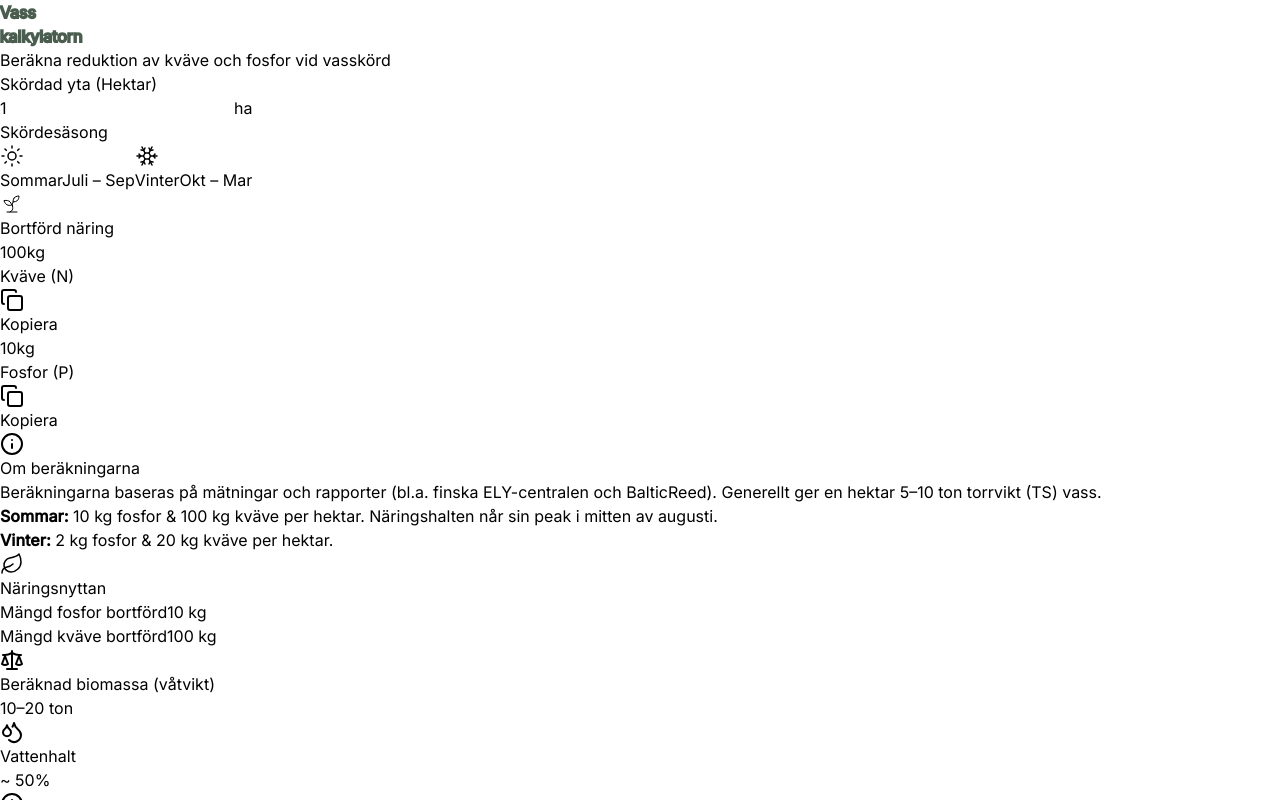
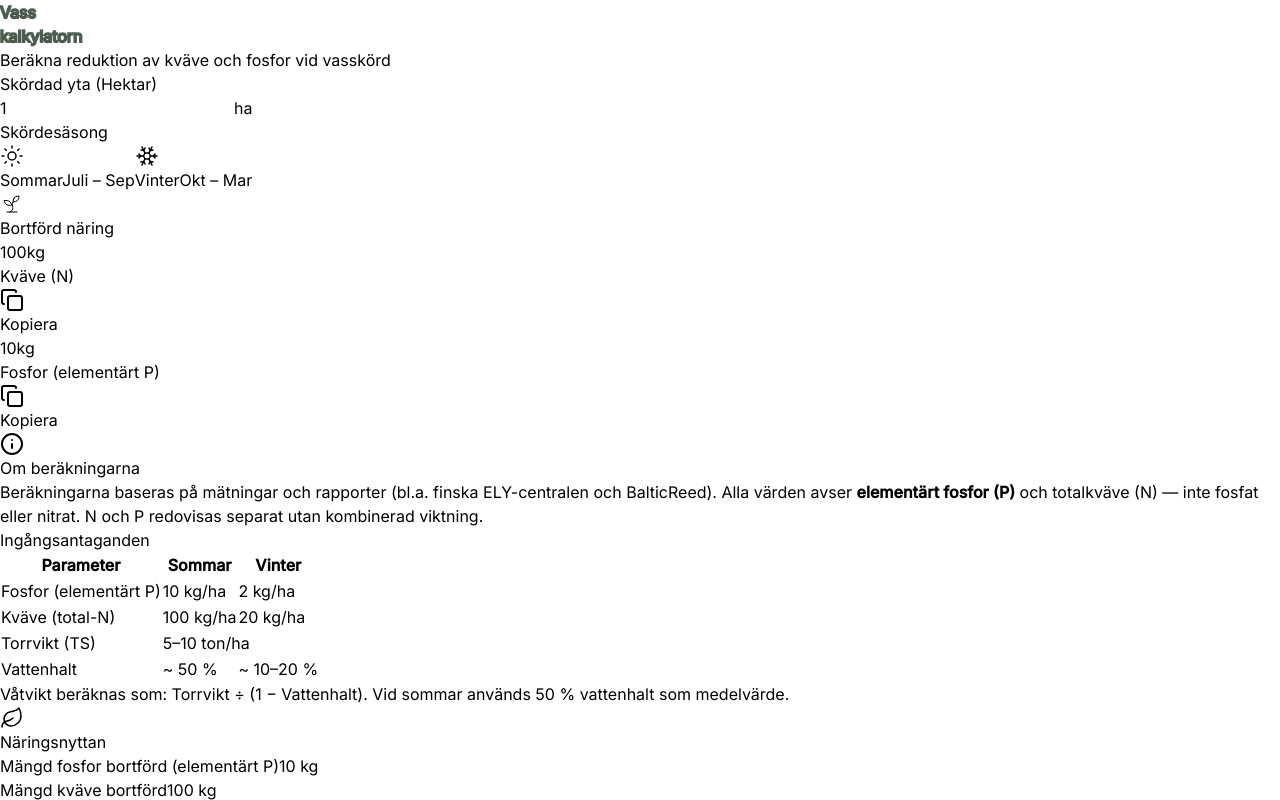
Before and after one commit to aiipraktiken-cmd/vasskalkylator, a React (Vite) app: page / in a window 1280 px wide. Both pictures are taken after a click on the button "Om beräkningarna". Shown: the top 800 px of the page. Built offline with nearby package versions, Linux system fonts and the light colour scheme.

Commit message:
feat: clarify P as elemental, show all input assumptions in Om beräkningarna
Co-Authored-By: Claude Sonnet 4.6 <noreply@anthropic.com>

```diff
--- a/src/App.tsx
+++ b/src/App.tsx
@@ -166,7 +166,7 @@ export default function App() {
                   </span>
                   <span className="text-lg text-[#A9BBAE]">kg</span>
                 </div>
-                <p className="text-sm mt-2 font-medium">Fosfor (P)</p>
+                <p className="text-sm mt-2 font-medium">Fosfor (elementärt P)</p>
                 <button
                   onClick={() => copy(phosphorus, 'phosphorus')}
                   className="mt-3 flex items-center gap-1.5 text-xs text-[#A9BBAE] hover:text-white transition-colors duration-200 cursor-pointer"
@@ -191,19 +191,49 @@ export default function App() {
               <span>Om beräkningarna</span>
             </button>
             {showInfo && (
-              <div className="mt-4 bg-[#EAECE9] p-5 rounded-2xl text-sm text-[#4A5D4E] leading-relaxed">
-                <p className="mb-2">
+              <div className="mt-4 bg-[#EAECE9] p-5 rounded-2xl text-sm text-[#4A5D4E] leading-relaxed space-y-4">
+                <p>
                   Beräkningarna baseras på mätningar och rapporter (bl.a. finska ELY-centralen och BalticReed).
-                  Generellt ger en hektar 5–10 ton torrvikt (TS) vass.
+                  Alla värden avser <strong>elementärt fosfor (P)</strong> och totalkväve (N) — inte fosfat eller nitrat.
+                  N och P redovisas separat utan kombinerad viktning.
                 </p>
-                <ul className="list-disc pl-4 space-y-1">
-                  <li>
-                    <strong>Sommar:</strong> 10 kg fosfor &amp; 100 kg kväve per hektar. Näringshalten når sin peak i mitten av augusti.
-                  </li>
-                  <li>
-                    <strong>Vinter:</strong> 2 kg fosfor &amp; 20 kg kväve per hektar.
-                  </li>
-                </ul>
+                <div>
+                  <p className="font-medium mb-2">Ingångsantaganden</p>
+                  <table className="w-full text-xs border-collapse">
+                    <thead>
+                      <tr className="text-[#6B7268]">
+                        <th className="text-left pb-1 font-medium">Parameter</th>
+                        <th className="text-right pb-1 font-medium">Sommar</th>
+                        <th className="text-right pb-1 font-medium">Vinter</th>
+                      </tr>
+                    </thead>
+                    <tbody className="divide-y divide-[#D8DDD7]">
+                      <tr>
+                        <td className="py-1.5">Fosfor (elementärt P)</td>
+                        <td className="text-right">10 kg/ha</td>
+                        <td className="text-right">2 kg/ha</td>
+                      </tr>
+                      <tr>
+                        <td className="py-1.5">Kväve (total-N)</td>
+                        <td className="text-right">100 kg/ha</td>
+                        <td className="text-right">20 kg/ha</td>
+                      </tr>
+                      <tr>
+                        <td className="py-1.5">Torrvikt (TS)</td>
+                        <td className="text-right" colSpan={2}>5–10 ton/ha</td>
+                      </tr>
+                      <tr>
+                        <td className="py-1.5">Vattenhalt</td>
+                        <td className="text-right">~ 50 %</td>
+                        <td className="text-right">~ 10–20 %</td>
+                      </tr>
+                    </tbody>
+                  </table>
+                </div>
+                <p className="text-xs text-[#6B7268]">
+                  Våtvikt beräknas som: Torrvikt ÷ (1 − Vattenhalt).
+                  Vid {isSummer ? 'sommar' : 'vinter'} används {isSummer ? '50' : '15'} % vattenhalt som medelvärde.
+                </p>
               </div>
             )}
           </div>
@@ -217,7 +247,7 @@ export default function App() {
           </div>
           <div className="divide-y divide-[#F0F0EC]">
             <div className="flex items-center justify-between py-3">
-              <span className="text-sm text-[#6B7268]">Mängd fosfor bortförd</span>
+              <span className="text-sm text-[#6B7268]">Mängd fosfor bortförd (elementärt P)</span>
               <span className="font-medium text-[#2C312E]">{phosphorus.toLocaleString('sv-SE')} kg</span>
             </div>
             <div className="flex items-center justify-between py-3">
```
